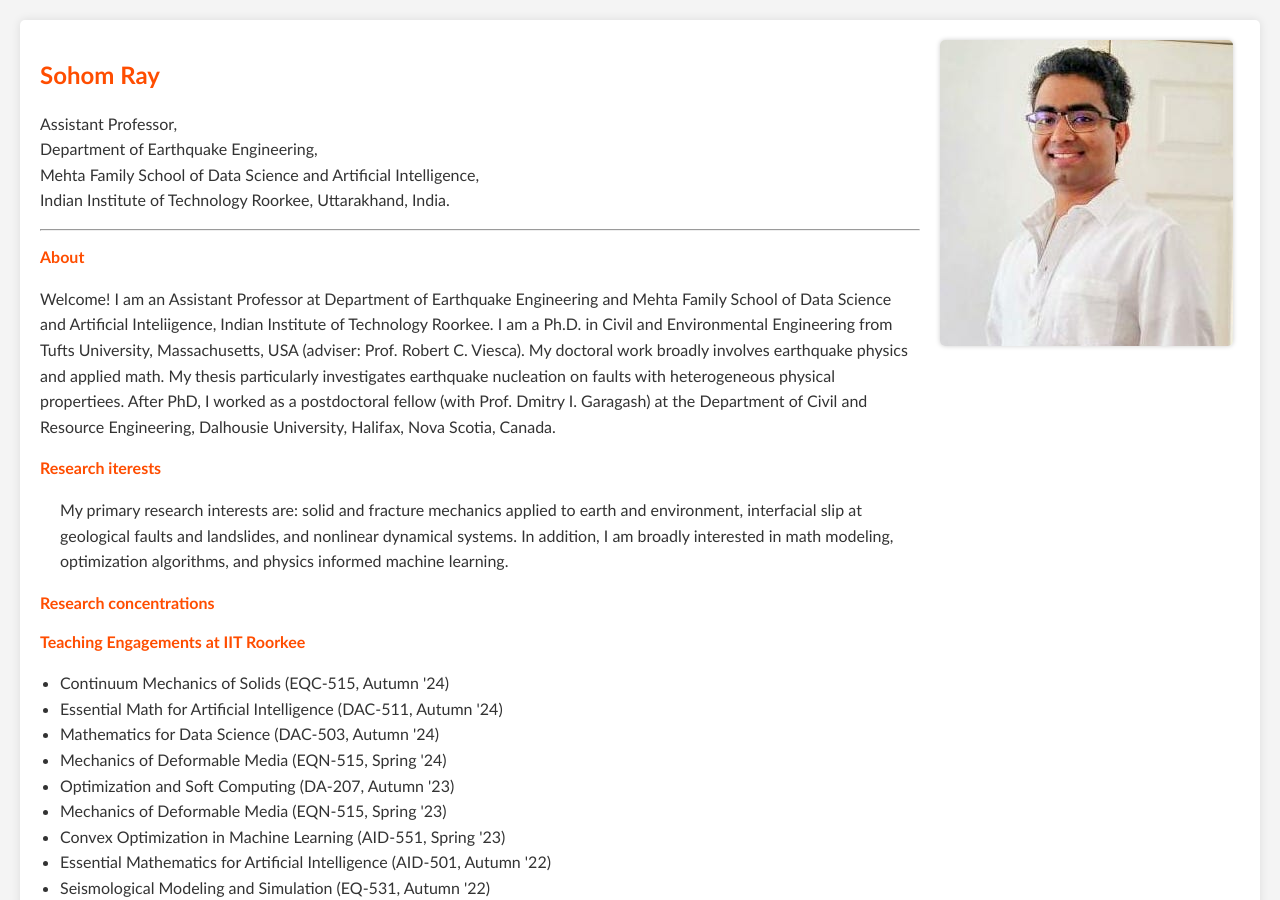
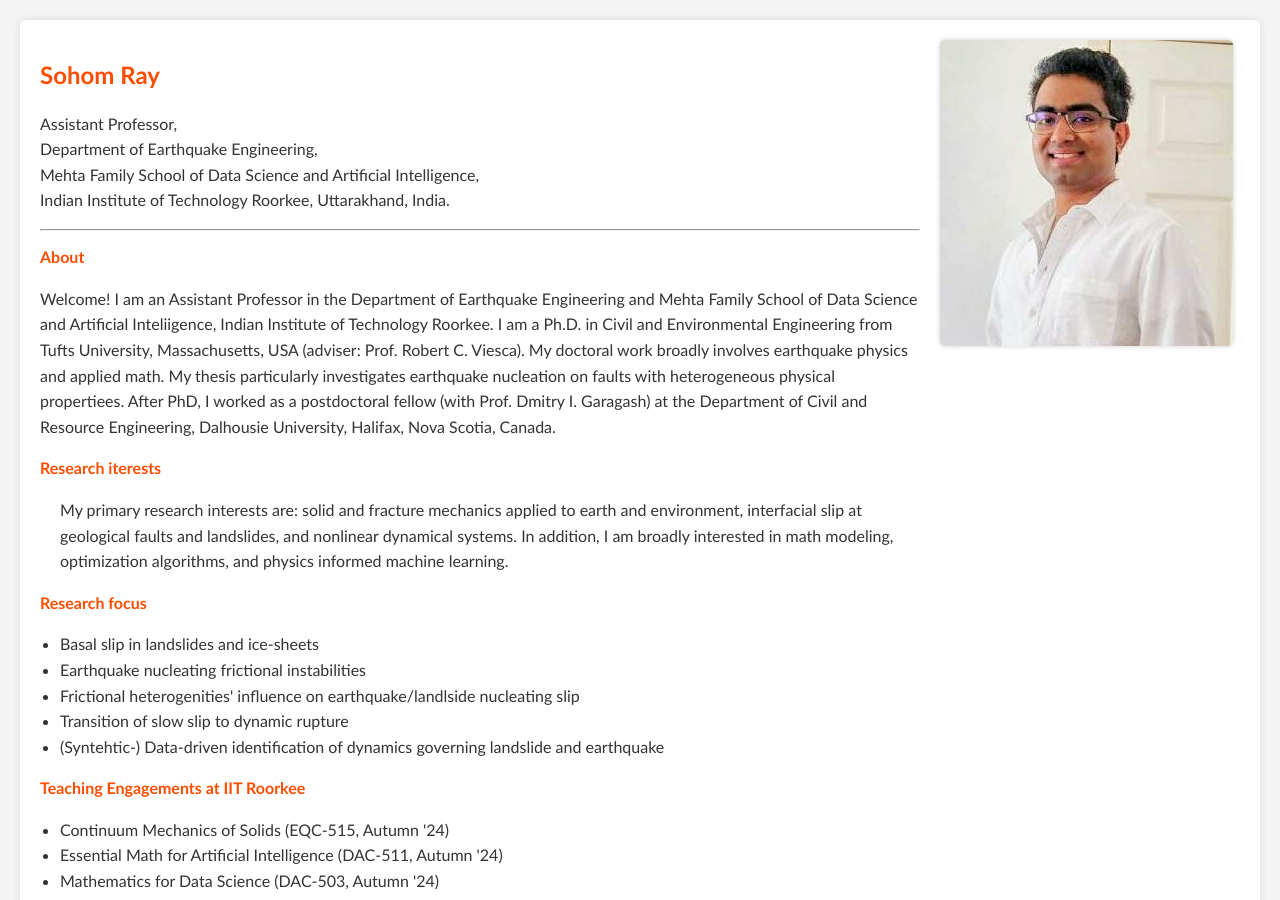
Before and after one commit to RaySohom/q, a Jekyll site: the page index.html, which Jekyll copies as it is, in a window 1280 px wide and 900 px high. Built offline with Jekyll 4.4.1, drawn with Linux system fonts in a browser that asks for light colours; some web fonts are replaced.

Commit message:
Update index.html

```diff
--- a/index.html
+++ b/index.html
@@ -13,12 +13,21 @@
             Indian Institute of Technology Roorkee, Uttarakhand, India.</p>
             <hr>
             <h2> About </h2>
-            <p> Welcome! I am an Assistant Professor at Department of Earthquake Engineering and Mehta Family School of Data Science and Artificial Inteliigence,  Indian Institute of Technology Roorkee. I am a Ph.D. in Civil and Environmental Engineering from Tufts University, Massachusetts, USA (adviser: Prof. Robert C. Viesca). My doctoral work broadly involves earthquake physics and applied math. My thesis particularly investigates earthquake nucleation on faults with heterogeneous physical propertiees.
+            <p> Welcome! I am an Assistant Professor in the Department of Earthquake Engineering and Mehta Family School of Data Science and Artificial Inteliigence,  Indian Institute of Technology Roorkee.
+                I am a Ph.D. in Civil and Environmental Engineering from Tufts University, Massachusetts, USA (adviser: Prof. Robert C. Viesca). My doctoral work broadly involves earthquake physics and applied math.
+                My thesis particularly investigates earthquake nucleation on faults with heterogeneous physical propertiees.
                 After PhD, I worked as a postdoctoral fellow (with Prof. Dmitry I. Garagash) at the Department of Civil and Resource Engineering, Dalhousie University, Halifax, Nova Scotia, Canada.
 <h2> Research iterests</h2>
 <ul> My primary research interests are: solid and fracture mechanics applied to earth and environment, interfacial slip at geological faults and landslides, and nonlinear dynamical systems. In addition, I am broadly interested in
 math modeling, optimization algorithms, and physics informed machine learning.</ul>
-<h2> Research concentrations</h2>
+<h2> Research focus</h2>
+<ul>
+    <li> Basal slip in landslides and ice-sheets</li>
+    <li> Earthquake nucleating frictional instabilities</li>
+    <li> Frictional heterogenities' influence on earthquake/landlside nucleating slip</li>
+    <li> Transition of slow slip to dynamic rupture</li>
+    <li> (Syntehtic-) Data-driven identification of dynamics governing landslide and earthquake </li>
+</ul>
 
 
 <h2>Teaching Engagements at IIT Roorkee </h2>
```
